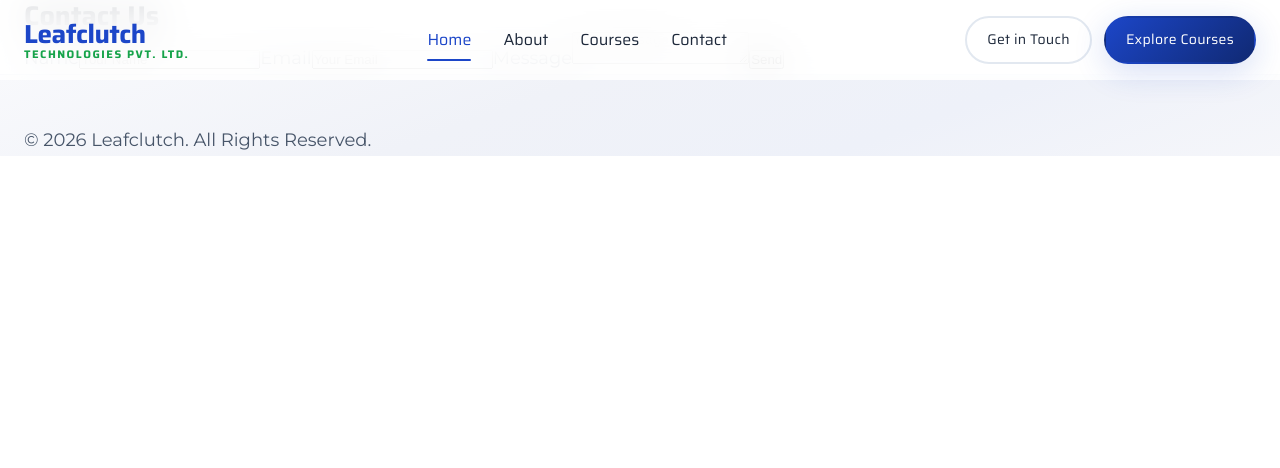
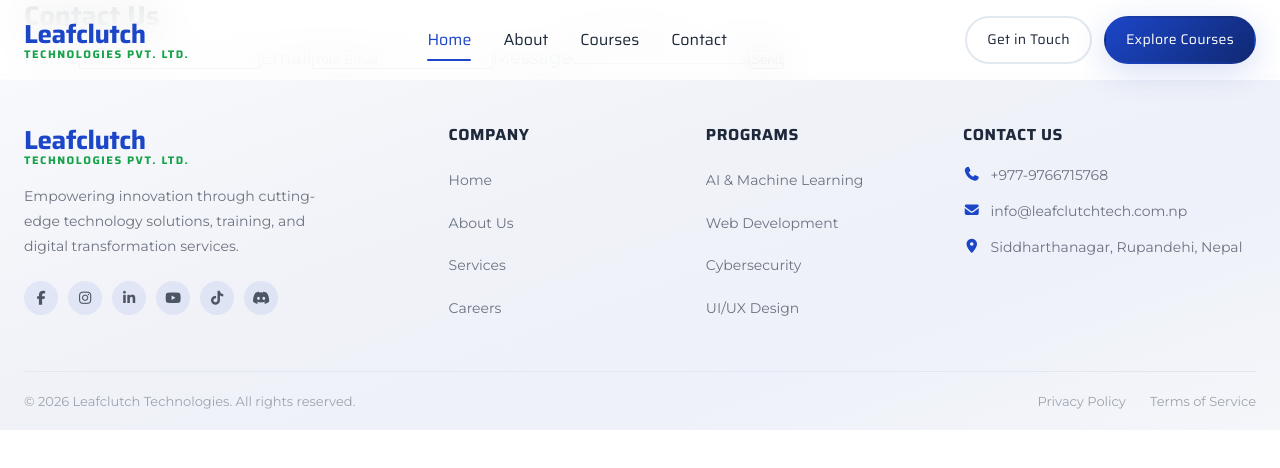
Before and after one commit to PreshaShrestha4/Leafclutch-react-clone, a React (Create React App) app: page /contact in a window 1280 px wide. Shown: the top 468 px of the page. Built offline with nearby package versions, Linux system fonts and the light colour scheme.

Commit message:
Implement React Footer component

```diff
--- a/src/components/Footer.js
+++ b/src/components/Footer.js
@@ -1,11 +1,166 @@
-function Footer() {
+// src/components/Footer.jsx
+import React from "react";
+import { Link } from "react-router-dom";
+import "@fortawesome/fontawesome-free/css/all.min.css";
+
+export default function Footer() {
   return (
-    <footer className="footer">
+    <footer className="footer" id="footer">
       <div className="container">
-        <p>© 2026 Leafclutch. All Rights Reserved.</p>
+        <div className="footer-grid">
+          <div className="footer-brand">
+            <Link to="/" className="logo">
+              <span className="logo-text">
+                <span className="logo-line1">Leafclutch</span>
+                <span className="logo-line2">Technologies Pvt. Ltd.</span>
+              </span>
+            </Link>
+            <p>
+              Empowering innovation through cutting-edge technology solutions,
+              training, and digital transformation services.
+            </p>
+            <div className="footer-socials">
+              <a
+                href="https://www.facebook.com/profile.php?id=61584902195796"
+                target="_blank"
+                rel="noopener noreferrer"
+                aria-label="Facebook"
+              >
+                <i className="fab fa-facebook-f"></i>
+              </a>
+              <a
+                href="https://www.instagram.com/leafclutch.technologies/"
+                target="_blank"
+                rel="noopener noreferrer"
+                aria-label="Instagram"
+              >
+                <i className="fab fa-instagram"></i>
+              </a>
+              <a
+                href="https://www.linkedin.com/company/leafclutch-technologies/"
+                target="_blank"
+                rel="noopener noreferrer"
+                aria-label="LinkedIn"
+              >
+                <i className="fab fa-linkedin-in"></i>
+              </a>
+              <a
+                href="https://www.youtube.com/@LeafclutchTechnologies"
+                target="_blank"
+                rel="noopener noreferrer"
+                aria-label="YouTube"
+              >
+                <i className="fab fa-youtube"></i>
+              </a>
+              <a
+                href="https://www.tiktok.com/@leafclutchtechnologies1"
+                target="_blank"
+                rel="noopener noreferrer"
+                aria-label="TikTok"
+              >
+                <i className="fab fa-tiktok"></i>
+              </a>
+              <a
+                href="https://discord.gg/4aDwcMZBPq"
+                target="_blank"
+                rel="noopener noreferrer"
+                aria-label="Discord"
+              >
+                <i className="fab fa-discord"></i>
+              </a>
+            </div>
+          </div>
+
+          <div className="footer-col">
+            <h4>Company</h4>
+            <ul>
+              <li>
+                <Link to="/">Home</Link>
+              </li>
+              <li>
+                <Link to="/about">About Us</Link>
+              </li>
+              <li>
+                <a
+                  href="https://leafclutchtech.com.np/services/all-services"
+                  target="_blank"
+                  rel="noopener noreferrer"
+                >
+                  Services
+                </a>
+              </li>
+              <li>
+                <a
+                  href="https://leafclutchtech.com.np/careers/jobs"
+                  target="_blank"
+                  rel="noopener noreferrer"
+                >
+                  Careers
+                </a>
+              </li>
+            </ul>
+          </div>
+
+          <div className="footer-col">
+            <h4>Programs</h4>
+            <ul>
+              <li>
+                <Link to="/courses">AI & Machine Learning</Link>
+              </li>
+              <li>
+                <Link to="/courses">Web Development</Link>
+              </li>
+              <li>
+                <Link to="/courses">Cybersecurity</Link>
+              </li>
+              <li>
+                <Link to="/courses">UI/UX Design</Link>
+              </li>
+              {/* Blog link is external so keep as <a> or remove if not needed */}
+            </ul>
+          </div>
+
+          <div className="footer-col">
+            <h4>Contact Us</h4>
+            <ul className="footer-contact-list">
+              <li>
+                <i className="fas fa-phone"></i>{" "}
+                <a href="tel:+9779766715768">+977-9766715768</a>
+              </li>
+              <li>
+                <i className="fas fa-envelope"></i>{" "}
+                <a href="mailto:info@leafclutchtech.com.np">
+                  info@leafclutchtech.com.np
+                </a>
+              </li>
+              <li>
+                <i className="fas fa-map-marker-alt"></i> Siddharthanagar,
+                Rupandehi, Nepal
+              </li>
+            </ul>
+          </div>
+        </div>
+
+        <div className="footer-bottom">
+          <p>© 2026 Leafclutch Technologies. All rights reserved.</p>
+          <div className="footer-bottom-links">
+            <a
+              href="https://leafclutchtech.com.np/privacy"
+              target="_blank"
+              rel="noopener noreferrer"
+            >
+              Privacy Policy
+            </a>
+            <a
+              href="https://leafclutchtech.com.np/terms"
+              target="_blank"
+              rel="noopener noreferrer"
+            >
+              Terms of Service
+            </a>
+          </div>
+        </div>
       </div>
     </footer>
   );
 }
-
-export default Footer;
--- a/src/pages/Home.jsx
+++ b/src/pages/Home.jsx
@@ -33,15 +33,27 @@
               <div className="hero-img-grid">
                 <div className="hero-img-item">
                   <img
-                    src="https://images.unsplash.com/photo-1522202176988-66273c2fd55f"
-                    alt="students learning"
+                    src="https://images.unsplash.com/photo-1522202176988-66273c2fd55f?w=400&amp;h=400&amp;fit=crop"
+                    alt="Students learning AI and technology at Leafclutch Technologies Nepal"
                   />
                 </div>
 
                 <div className="hero-img-item">
                   <img
-                    src="https://images.unsplash.com/photo-1531482615713-2afd69097998"
-                    alt="web training"
+                    src="https://images.unsplash.com/photo-1531482615713-2afd69097998?w=400&amp;h=400&amp;fit=crop"
+                    alt="Web development internship training in Bhairahawa"
+                  />
+                </div>
+                <div className="hero-img-item">
+                  <img
+                    src="https://images.unsplash.com/photo-1517245386807-bb43f82c33c4?w=400&amp;h=400&amp;fit=crop"
+                    alt="Technology training and mentorship in Butwal Nepal"
+                  />
+                </div>
+                <div className="hero-img-item">
+                  <img
+                    src="https://images.unsplash.com/photo-1573164713714-d95e436ab8d6?w=400&amp;h=400&amp;fit=crop"
+                    alt="Online internship program at best IT company in Nepal"
                   />
                 </div>
               </div>
```
Also changed, not shown: src/components/CourseSection.jsx (deleted).
